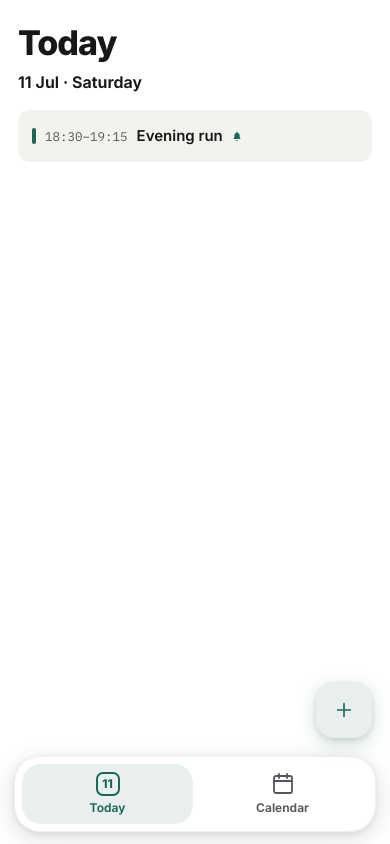
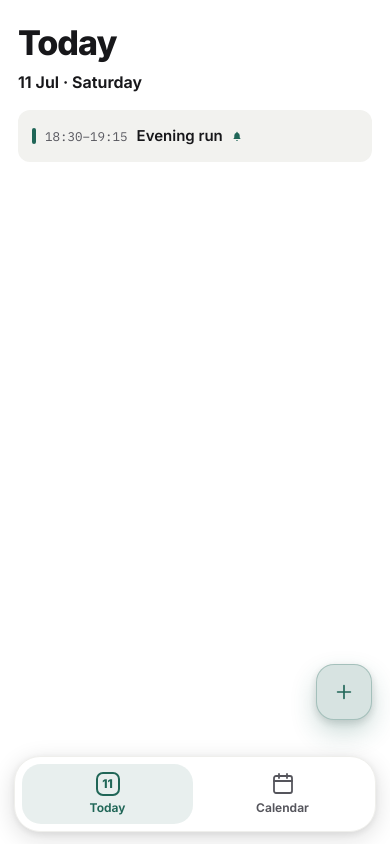
Before and after one commit to kristoflesaffre/adhdcalendar, a React (Vite) app: page / in a window 390 px wide. Built offline with nearby package versions, Linux system fonts and the light colour scheme; what @capacitor/core would draw is missing.

Commit message:
Improve mobile FAB spacing and visibility

```diff
--- a/src/styles/app.css
+++ b/src/styles/app.css
@@ -2057,17 +2057,18 @@ textarea.input {
   position: fixed;
   right: 18px;
   left: auto;
-  bottom: 106px; /* clears the tab bar */
+  bottom: max(calc(env(safe-area-inset-bottom) + 104px), 124px);
   width: 56px;
   height: 56px;
   border-radius: 18px;
-  background: var(--accent-soft);
+  background: color-mix(in srgb, var(--accent) 18%, var(--surface));
+  border: 1px solid color-mix(in srgb, var(--accent) 28%, transparent);
   color: var(--accent);
   display: flex;
   align-items: center;
   justify-content: center;
-  box-shadow: 0 6px 20px color-mix(in srgb, var(--accent) 20%, transparent), 0 2px 6px rgba(0, 0, 0, 0.12);
-  z-index: 80;
+  box-shadow: 0 12px 26px color-mix(in srgb, var(--accent) 24%, transparent), 0 3px 8px rgba(0, 0, 0, 0.14);
+  z-index: 85;
   transition: transform 160ms var(--ease-out);
 }
 
```
